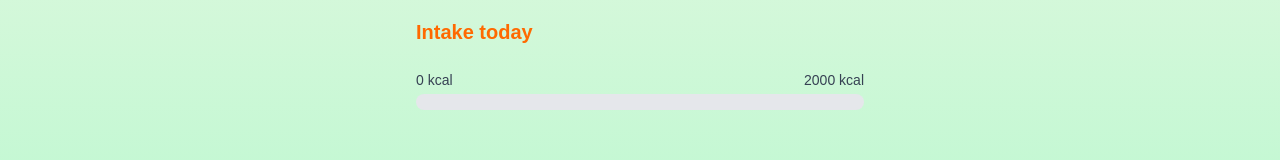
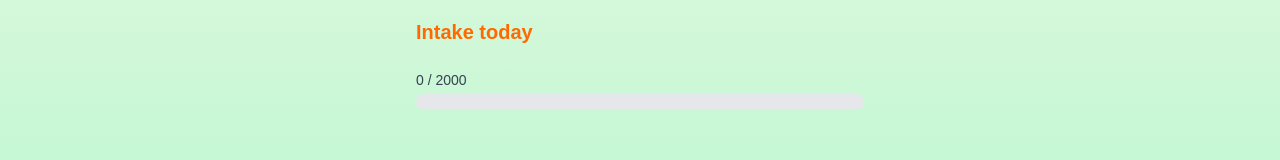
Before and after one commit to Axziomatic/Cypress-intro, a Next.js app: page / in a window 1280 px wide. Shown: the part 512-672 px from the top of the page. Built offline with nearby package versions, Linux system fonts and the light colour scheme.

Commit message:
Implemented code for exceeding calorie goal and tweaked small test fixes

```diff
--- a/app/page.tsx
+++ b/app/page.tsx
@@ -20,6 +20,8 @@ export default function Home() {
   const dailyGoal = { calories: 2000 };
 
   const totalCalories = foods.reduce((sum, f) => sum + f.calories, 0);
+  const exceeded = totalCalories > dailyGoal.calories;
+  const excessAmount = totalCalories - dailyGoal.calories;
 
   function handleSubmit(e: React.FormEvent) {
     e.preventDefault();
@@ -113,8 +115,9 @@ export default function Home() {
             data-testid="progress-calories"
             className="flex justify-between text-sm text-gray-700 mb-1"
           >
-            <span>{totalCalories} kcal</span>
-            <span>{dailyGoal.calories} kcal</span>
+            <span>
+              {totalCalories} / {dailyGoal.calories}
+            </span>
           </div>
           <div className="w-full h-4 bg-gray-200 rounded-full overflow-hidden">
             <div
@@ -127,6 +130,13 @@ export default function Home() {
               }}
             ></div>
           </div>
+          <div>
+            {exceeded && (
+              <p className="mt-2 text-red-600 font-semibold">
+                You have exceeded your calorie goal by {excessAmount} kcal
+              </p>
+            )}
+          </div>
         </div>
       </section>
     </main>
```
Also changed, not shown: 1 other file (tests, documents, lock files or other folders).
